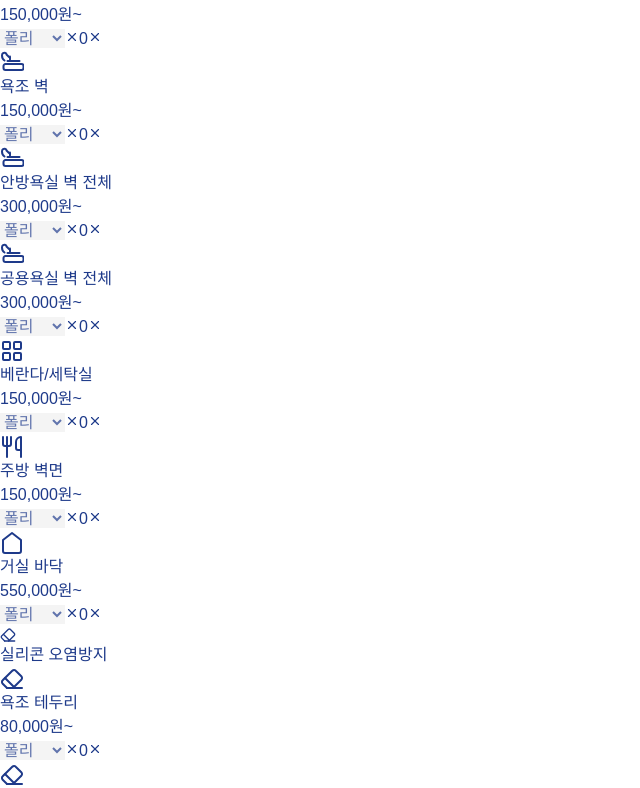
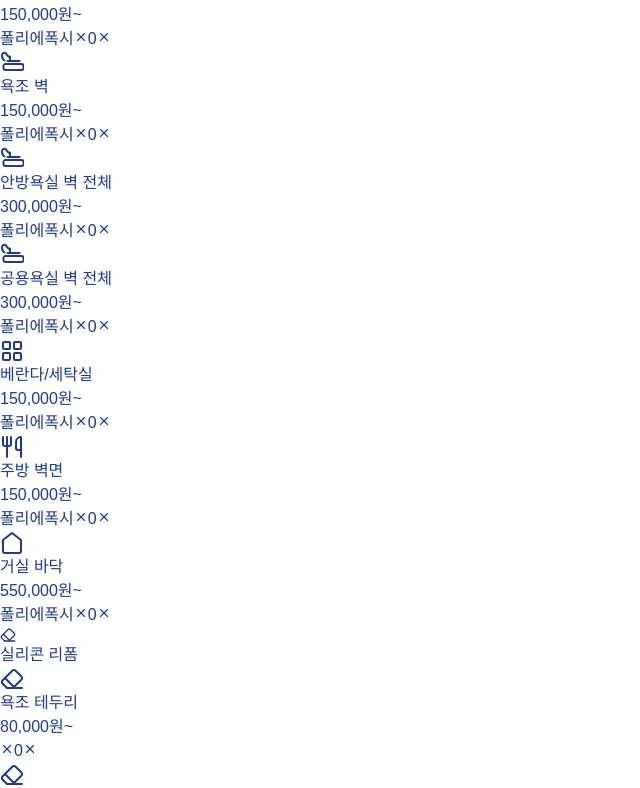
Before and after one commit to jsh5199-ai/julnun-web, a React (Vite) app: page / in a window 1280 px wide. Shown: the part 1068-1856 px from the top of the page, without its empty margins (0-640 px from the left). Built offline with nearby package versions, Linux system fonts and the light colour scheme; a web font is replaced by a local one.

Commit message:
수정완료

```diff
--- a/src/App.jsx
+++ b/src/App.jsx
@@ -238,8 +238,8 @@ const getBasePrice = (id, material) => {
 };
 
 const SERVICE_AREAS = [
-  { id: 'entrance', label: '현관', basePrice: 100000, icon: 'door', unit: '개소' },
-  { id: 'bathroom_floor', label: '욕실 바닥', basePrice: 150000, icon: 'bath', unit: '개소' },
+  { id: 'entrance', label: '현관', basePrice: 100000, icon: 'door', unit: '개소' }, // 100000
+  { id: 'bathroom_floor', label: '욕실 바닥', basePrice: 150000, icon: 'bath', unit: '개소' }, // 150000
   { id: 'shower_booth', label: '샤워부스 벽', basePrice: 150000, icon: 'bath', unit: '구역' },
   { id: 'bathtub_wall', label: '욕조 벽', basePrice: 150000, icon: 'bath', unit: '구역' },
   { id: 'master_bath_wall', label: '안방욕실 벽 전체', basePrice: 300000, icon: 'bath', unit: '구역' },
@@ -298,7 +298,8 @@ export default function GroutEstimatorApp() {
   const [polyOption, setPolyOption] = useState('pearl');
   const [epoxyOption, setEpoxyOption] = useState('kerapoxy');
 
-  // [NEW STATE] areaMaterials: 영역별 소재를 저장하는 새로운 상태
+  // areaMaterials: 영역별 소재를 저장하는 새로운 상태
+  // SILICON_AREAS는 이제 소재 선택이 없으므로, 기본값 'poly'를 유지하되 UI에서만 제거
   const [areaMaterials, setAreaMaterials] = useState(
     [...SERVICE_AREAS, ...SILICON_AREAS].reduce((acc, area) => ({ ...acc, [area.id]: 'poly' }), {})
   );
@@ -310,15 +311,20 @@ export default function GroutEstimatorApp() {
   const [selectedReviews, setSelectedReviews] = useState(new Set());
   const [showModal, setShowModal] = useState(false);
 
-  // [NEW STATE] 패키지/소재 정보 토글
+  // 패키지/소재 정보 토글
   const [packageToastDismissed, setPackageToastDismissed] = useState(false);
   const [showMaterialGuide, setShowMaterialGuide] = useState(false);
 
-  // [NEW REF] 견적서 캡처용 Ref
+  // 견적서 캡처용 Ref
   const quoteRef = useRef(null);
 
-  // [NEW HELPER] 특정 영역의 실제 소재 ID와 가격 계수를 반환
+  // 특정 영역의 실제 소재 ID와 가격 계수를 반환
   const getAreaMaterialDetails = (areaId) => {
+      // 실리콘 리폼 항목은 무조건 'poly'로 간주하여 가격 계산 (소재 선택 불필요)
+      if (SILICON_AREAS.some(a => a.id === areaId)) {
+           return { materialId: 'poly', priceMod: 1.0 };
+      }
+
       const matId = areaMaterials[areaId] || material; // 영역별 선택 or 글로벌 폴백
       const matDetails = MATERIALS.find(m => m.id === matId);
       return {
@@ -326,7 +332,6 @@ export default function GroutEstimatorApp() {
           priceMod: matDetails ? matDetails.priceMod : 1.0,
       };
   };
-
 
   // --- 비즈니스 로직 ---
   const handleQuantityChange = (id, delta) => {
@@ -342,8 +347,10 @@ export default function GroutEstimatorApp() {
     setPackageToastDismissed(false);
   };
 
-  // [NEW HANDLER] 영역별 소재 변경 핸들러
+  // 영역별 소재 변경 핸들러
   const handleMaterialChange = (areaId, newMaterialId) => {
+    // 실리콘 리폼 항목은 소재 변경 무시
+    if (SILICON_AREAS.some(a => a.id === areaId)) return;
     setAreaMaterials(prev => ({ ...prev, [areaId]: newMaterialId }));
   };
 
@@ -375,7 +382,7 @@ export default function GroutEstimatorApp() {
     allAreasCombined.forEach(area => {
         const count = quantities[area.id] || 0;
         if (count > 0) {
-            const matDetails = getAreaMaterialDetails(area.id); // 영역별 소재 정보 가져오기
+            const matDetails = getAreaMaterialDetails(area.id);
             let price = getBasePrice(area.id, matDetails.materialId) * count * selectedHousing.multiplier;
 
             // 폴리아스파틱 (poly) 선택 시에만 priceMod (1.0)을 곱하고, 에폭시는 getBasePrice에서 이미 가격이 설정됨
@@ -400,8 +407,9 @@ export default function GroutEstimatorApp() {
     if (selectedMaterial.id === 'poly' && qBathFloor >= 2 && qEntrance >= 1 && qBathWallTotal === 0 && qShower === 0 && qBathtub === 0) {
         total += 300000; q['bathroom_floor'] -= 2; q['entrance'] -= 1; isPackageActive = true; labelText = '30만원 패키지';
     } else if (selectedMaterial.id === 'kerapoxy') {
-        // 에폭시 패키지 로직 (가장 복합한 로직)
+        // 에폭시 60만원 패키지 (욕실 바닥 2곳, 현관 바닥 1곳)
         if (qBathFloor >= 2 && qEntrance >= 1) {
+            // New complex logic (from most comprehensive to least)
             if (qBathWallTotal >= 2) {
                 total += 1400000; q['bathroom_floor'] -= 2; q['entrance'] -= 1; q['master_bath_wall'] = Math.max(0, q['master_bath_wall'] - 1); q['common_bath_wall'] = Math.max(0, q['common_bath_wall'] - 1); isPackageActive = true; isFreeEntrance = true; labelText = '욕실벽전체 2곳 패키지';
             } else if (qBathWallTotal >= 1) {
@@ -443,7 +451,7 @@ export default function GroutEstimatorApp() {
         const count = q[area.id] || 0;
         if (count > 0) {
 
-            const matDetails = getAreaMaterialDetails(area.id); // 영역별 소재 정보
+            const matDetails = getAreaMaterialDetails(area.id);
 
             // FREE_SILICON_AREAS는 가격 합산에서 제외
             if (isPackageActive && FREE_SILICON_AREAS.includes(area.id)) {
@@ -455,7 +463,8 @@ export default function GroutEstimatorApp() {
             if (area.id === 'entrance' && isFreeEntrance) return;
 
             // 폴리아스파틱 (poly) 선택 시에만 priceMod 적용 (에폭시는 getBasePrice에서 이미 가격 설정됨)
-            if (matDetails.materialId === 'poly' && !EPOXY_OVERRIDE_PRICES[area.id]) {
+            // 실리콘 리폼 항목은 무조건 poly 가격 기준으로 계산
+            if (SILICON_AREAS.some(a => a.id === area.id) || (matDetails.materialId === 'poly' && !EPOXY_OVERRIDE_PRICES[area.id])) {
                 price *= matDetails.priceMod;
             }
 
@@ -484,7 +493,12 @@ export default function GroutEstimatorApp() {
 
     // 최소 시공비 (1곳 && 20만원 미만)
     const totalCount = Object.values(quantities).reduce((a, b) => a + b, 0);
-    if (totalCount === 1 && priceAfterPackageDiscount < 200000 && priceAfterPackageDiscount > 0) {
+    // 단, 거실 바닥(living_room)은 제외
+    const nonLivingRoomCount = Object.keys(quantities)
+        .filter(id => id !== 'living_room')
+        .reduce((sum, id) => sum + quantities[id], 0);
+
+    if (nonLivingRoomCount === 1 && priceAfterPackageDiscount < 200000 && priceAfterPackageDiscount > 0) {
         total = 200000;
         isMinCost = true;
     }
@@ -514,7 +528,7 @@ export default function GroutEstimatorApp() {
         totalReviewDiscount: discountAmount,
         FREE_SILICON_AREAS: FREE_SILICON_AREAS,
     };
-  }, [housingType, material, quantities, selectedReviews, areaMaterials]); // areaMaterials 의존성 추가
+  }, [housingType, material, quantities, selectedReviews, areaMaterials]);
 
   // --- 이미지 저장 함수 (클립보드 대체) ---
   const saveAsImage = async () => {
@@ -714,26 +728,32 @@ export default function GroutEstimatorApp() {
                             <div className={`w-12 h-12 rounded-lg flex items-center justify-center ${quantities[area.id] > 0 ? 'bg-blue-100 text-[#1e3a8a]' : 'bg-slate-100 text-slate-400'}`}>
                                 <Icon name={area.icon} size={24} />
                             </div>
-                            <div className='flex-1'>
+                            <div>
                                 <div className="font-bold text-slate-900 text-lg">{area.label}</div>
                                 <div className="text-sm text-slate-500 font-medium">
-                                    {getBasePrice(area.id, material).toLocaleString()}원~
+                                    {getBasePrice(area.id, areaMaterials[area.id] || material).toLocaleString()}원~
                                 </div>
                             </div>
                         </div>
 
-                        {/* [NEW UI] 영역별 소재 및 수량 선택 */}
+                        {/* [수정된 UI] 영역별 소재 및 수량 선택 */}
                         <div className="flex items-center gap-1 bg-white rounded-md border border-slate-200 p-1">
-                             {/* 소재 선택 드롭다운 (Poly vs Epoxy) */}
-                             <select
-                                className='p-1 border border-slate-300 rounded-md text-xs bg-white text-slate-800 mr-2'
-                                value={areaMaterials[area.id] || material}
-                                onChange={(e) => handleMaterialChange(area.id, e.target.value)}
+                            {/* 폴리 버튼 */}
+                            <button
+                                onClick={() => handleMaterialChange(area.id, 'poly')}
                                 disabled={quantities[area.id] === 0}
-                             >
-                                <option value="poly">폴리</option>
-                                <option value="kerapoxy">에폭시</option>
-                             </select>
+                                className={`px-2 py-1 text-xs rounded-md font-bold transition-all ${areaMaterials[area.id] === 'poly' && quantities[area.id] > 0 ? 'bg-blue-600 text-white' : 'bg-slate-100 text-slate-500 hover:bg-slate-200'}`}
+                            >
+                                폴리
+                            </button>
+                            {/* 에폭시 버튼 */}
+                            <button
+                                onClick={() => handleMaterialChange(area.id, 'kerapoxy')}
+                                disabled={quantities[area.id] === 0}
+                                className={`px-2 py-1 text-xs rounded-md font-bold transition-all ${areaMaterials[area.id] === 'kerapoxy' && quantities[area.id] > 0 ? 'bg-[#1e3a8a] text-white' : 'bg-slate-100 text-slate-500 hover:bg-slate-200'}`}
+                            >
+                                에폭시
+                            </button>
 
                              <button onClick={() => handleQuantityChange(area.id, -1)}
                                 className={`w-9 h-9 rounded-md flex items-center justify-center transition-all ${quantities[area.id] > 0 ? 'text-[#1e3a8a] hover:bg-blue-50' : 'text-slate-300'}`}><Icon name="x" size={14} className="rotate-45" /></button>
@@ -746,7 +766,8 @@ export default function GroutEstimatorApp() {
             </div>
 
             <div className="p-4 bg-slate-50 border-b border-slate-200 border-t">
-                <h3 className="text-sm font-bold text-slate-500 uppercase tracking-wider flex items-center gap-2"><Icon name="eraser" size={16}/> 실리콘 오염방지</h3>
+                {/* [문구 수정] 실리콘 오염방지 -> 실리콘 리폼 */}
+                <h3 className="text-sm font-bold text-slate-500 uppercase tracking-wider flex items-center gap-2"><Icon name="eraser" size={16}/> 실리콘 리폼</h3>
             </div>
             <div className="p-2">
                 {SILICON_AREAS.map((area) => (
@@ -755,24 +776,13 @@ export default function GroutEstimatorApp() {
                             <div className={`w-12 h-12 rounded-lg flex items-center justify-center ${quantities[area.id] > 0 ? 'bg-orange-100 text-orange-700' : 'bg-slate-100 text-slate-400'}`}>
                                 <Icon name={area.icon} size={24} />
                             </div>
-                            <div className='flex-1'>
+                            <div>
                                 <div className="font-bold text-slate-900 text-lg">{area.label}</div>
                                 <div className="text-sm text-slate-500 font-medium">{area.basePrice.toLocaleString()}원~</div>
                             </div>
                         </div>
-                         {/* [NEW UI] 영역별 소재 및 수량 선택 */}
+                         {/* [수정된 UI] 실리콘 항목은 수량 선택만 유지 */}
                         <div className="flex items-center gap-1 bg-white rounded-md border border-slate-200 p-1">
-                             {/* 소재 선택 드롭다운 (Poly vs Epoxy) */}
-                             <select
-                                className='p-1 border border-slate-300 rounded-md text-xs bg-white text-slate-800 mr-2'
-                                value={areaMaterials[area.id] || material}
-                                onChange={(e) => handleMaterialChange(area.id, e.target.value)}
-                                disabled={quantities[area.id] === 0}
-                             >
-                                <option value="poly">폴리</option>
-                                <option value="kerapoxy">에폭시</option>
-                             </select>
-
                              <button onClick={() => handleQuantityChange(area.id, -1)} className={`w-9 h-9 rounded-md flex items-center justify-center transition-all ${quantities[area.id] > 0 ? 'text-orange-700 hover:bg-orange-50' : 'text-slate-300'}`}><Icon name="x" size={14} className="rotate-45" /></button>
                              <span className={`w-8 text-center text-lg font-bold ${quantities[area.id] > 0 ? 'text-orange-900' : 'text-slate-300'}`}>{quantities[area.id]}</span>
                              <button onClick={() => handleQuantityChange(area.id, 1)} className="w-9 h-9 rounded-md text-slate-700 hover:bg-slate-100 transition-all flex items-center justify-center"><Icon name="x" size={14} /></button>
@@ -852,9 +862,9 @@ export default function GroutEstimatorApp() {
                                     <ul className="text-xs text-blue-100 space-y-1 pl-1">
                                         {/* 현관 서비스 소재 명시 */}
                                         {calculation.isFreeEntrance && <li>• 현관 바닥 시공 (서비스 - 폴리아스파틱)</li>}
-                                        <li>• 변기 테두리 / 바닥 테두리 서비스</li>
-                                        {/* 주방 상판은 유료화 되었으므로 제거됨 */}
-                                        {calculation.FREE_SILICON_AREAS.includes('silicon_sink') && <li>• 욕실 젠다이/세면대 실리콘 오염방지</li>}
+                                        <li>• 변기 테두리 / 욕실 바닥 테두리</li>
+                                        {/* [문구 수정] */}
+                                        {calculation.FREE_SILICON_AREAS.includes('silicon_sink') && <li>• 욕실 젠다이/세면대 실리콘 리폼</li>}
                                     </ul>
                                 </div>
                             </div>
@@ -930,7 +940,7 @@ export default function GroutEstimatorApp() {
                         <div className="p-2 rounded-lg bg-slate-50 border border-slate-200">
                             <div className="text-sm text-slate-500 font-bold mb-1">시공 소재</div>
                             <div className="font-bold text-slate-900 flex items-center gap-1 text-lg">
-                                {/* [수정된 로직] 소재명 상세 표기 */}
+                                {/* 소재명 상세 표기 */}
                                 {material === 'poly' ? (
                                     '폴리아스파틱'
                                 ) : (
@@ -945,18 +955,24 @@ export default function GroutEstimatorApp() {
                         <div className="space-y-3 border-t border-slate-100 pt-3">
                             {[...SERVICE_AREAS, ...SILICON_AREAS].filter(a => quantities[a.id] > 0).map(area => {
                                 const isFreeSilicon = calculation.isPackageActive && calculation.FREE_SILICON_AREAS.includes(area.id);
+
+                                // 실리콘 항목은 '실리콘 리폼'으로 표시
+                                const isSiliconReform = SILICON_AREAS.some(a => a.id === area.id);
+
+                                let materialLabel = isSiliconReform ? '실리콘' : MATERIALS.find(m => m.id === (areaMaterials[area.id] || material)).subLabel;
+
                                 return (
                                     <div key={area.id} className="flex justify-between items-center text-base py-1">
                                         <span className="text-slate-700 font-medium flex items-center gap-2">
                                             <Icon name={area.icon} size={16} className="text-slate-400"/>
-                                            {area.label} <span className="text-slate-400 text-sm">x{quantities[area.id]}</span>
+                                            {area.label} <span className="text-slate-400 text-sm">x{quantities[area.id]} ({materialLabel})</span>
                                         </span>
                                         <span className="font-bold text-slate-900">
                                             {area.id === 'entrance' && calculation.isFreeEntrance
                                                 ? <span className="text-[#1e3a8a]">Service (Poly)</span>
                                                 : isFreeSilicon
                                                     ? <span className="text-[#1e3a8a]">Service</span>
-                                                    : `${(getBasePrice(area.id, material) * quantities[area.id]).toLocaleString()}원`
+                                                    : `${(getBasePrice(area.id, areaMaterials[area.id] || material) * quantities[area.id]).toLocaleString()}원`
                                             }
                                         </span>
                                     </div>
@@ -1012,7 +1028,8 @@ export default function GroutEstimatorApp() {
                                 <ul className="list-disc list-inside text-slate-700 space-y-1 pl-1">
                                     <li>현관 바닥 시공 (폴리아스파틱)</li>
                                     <li>변기 테두리, 욕실 바닥 테두리</li>
-                                    {calculation.FREE_SILICON_AREAS.includes('silicon_sink') && <li>욕실 젠다이/세면대 실리콘 오염방지</li>}
+                                    {/* [문구 수정] */}
+                                    {calculation.FREE_SILICON_AREAS.includes('silicon_sink') && <li>욕실 젠다이/세면대 실리콘 리폼</li>}
                                 </ul>
                             </div>
                         )}
```
